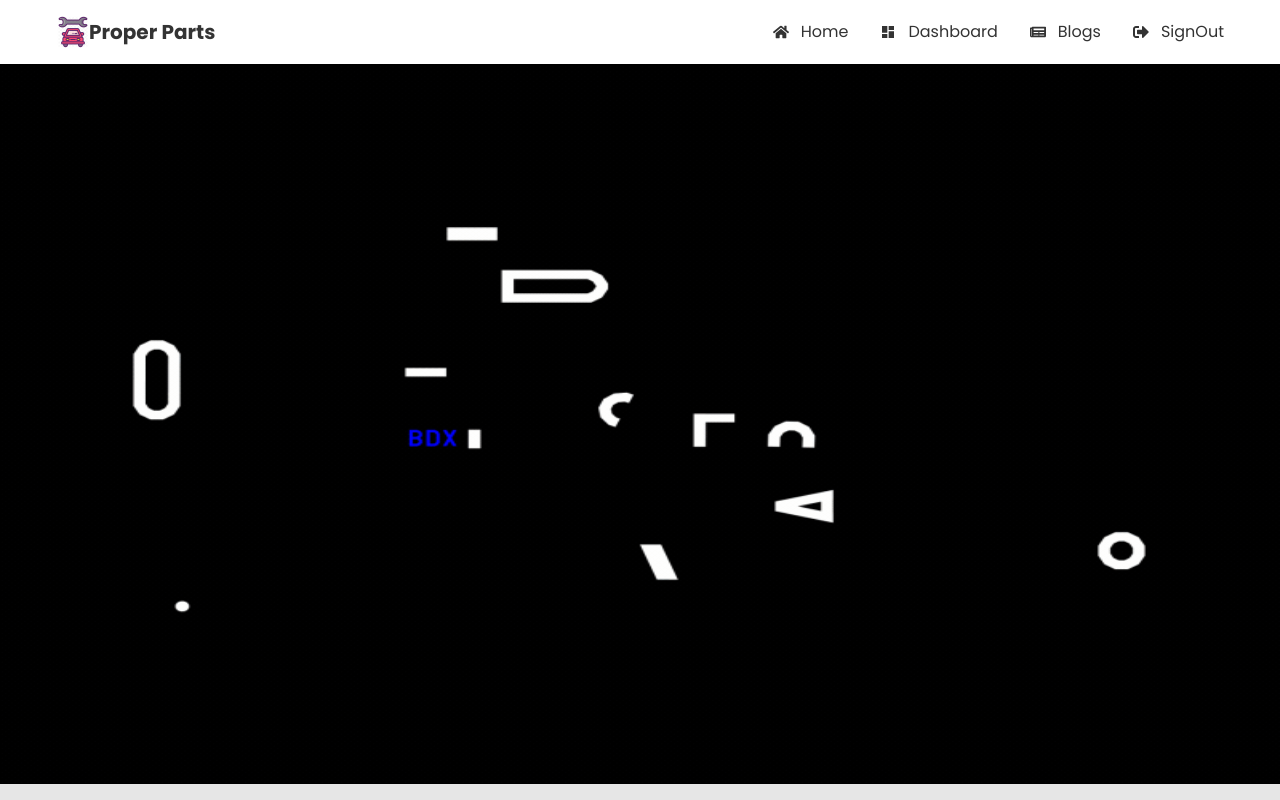
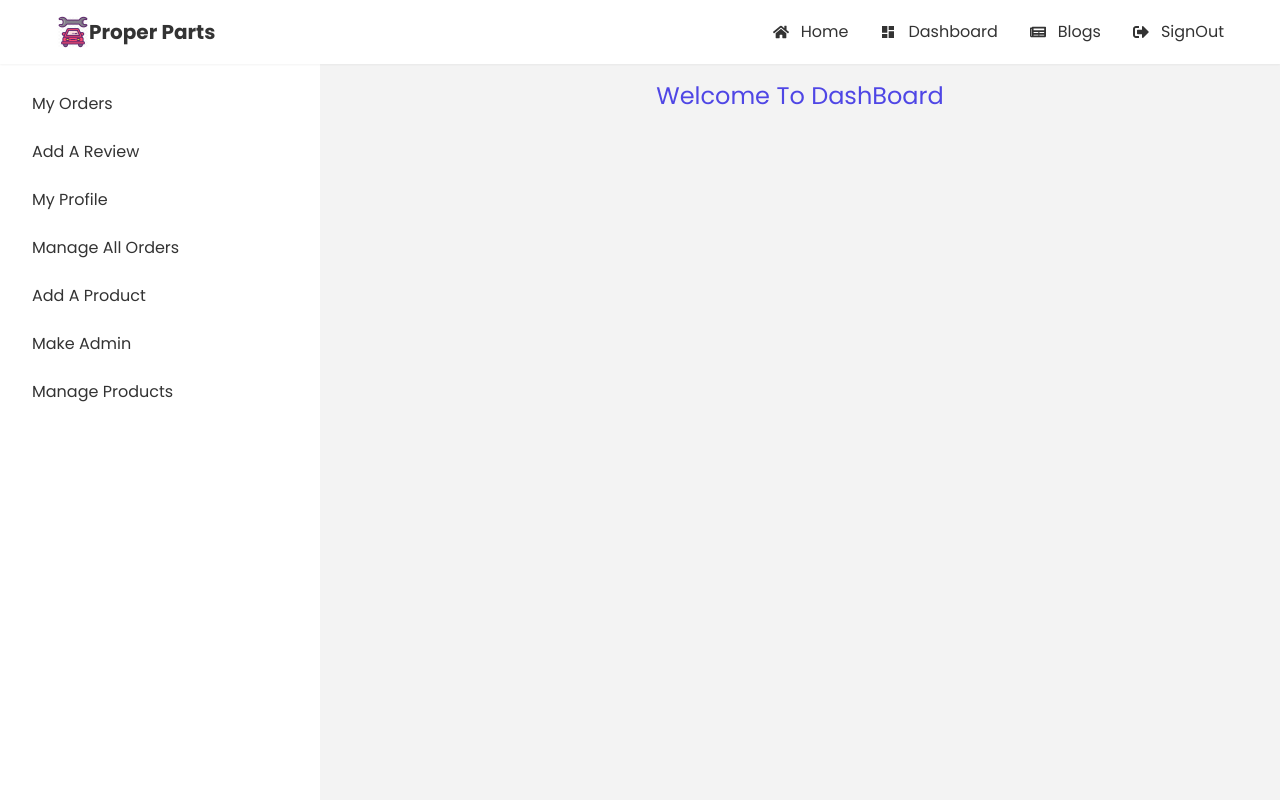
Before and after one commit to mohammadshariful/proper_parts_manufacture_client, a React (Create React App) app: page /dashboard in a window 1280 px wide. Shown: the top 800 px of the page. Built offline with nearby package versions, Linux system fonts and the light colour scheme; no server answers; sample sign-in values are in the browser's storage.

Commit message:
dashboard route and component created

```diff
--- a/src/App.js
+++ b/src/App.js
@@ -2,6 +2,7 @@ import { Route, Routes } from "react-router-dom";
 import { ToastContainer } from "react-toastify";
 import "react-toastify/dist/ReactToastify.css";
 import Blogs from "./pages/Blogs/Blogs";
+import Dashboard from "./pages/Dashboard/Dashboard";
 import Home from "./pages/Home/Home";
 import NotFound from "./pages/NotFound/NotFound";
 import Purchase from "./pages/Purchase/Purchase";
@@ -25,6 +26,14 @@ function App() {
             </RequireAuth>
           }
         />
+        <Route
+          path="/dashboard"
+          element={
+            <RequireAuth>
+              <Dashboard />
+            </RequireAuth>
+          }
+        ></Route>
         <Route path="/blogs" element={<Blogs />} />
         <Route path="/signin" element={<SignIn />} />
         <Route path="/signup" element={<SignUp />} />
--- /dev/null
+++ b/src/pages/Dashboard/Dashboard.js
@@ -0,0 +1,44 @@
+import React from "react";
+import { Link, Outlet } from "react-router-dom";
+
+const Dashboard = () => {
+  return (
+    <div className="drawer drawer-mobile">
+      <input id="dashboard-sidebar" type="checkbox" className="drawer-toggle" />
+      <div className="drawer-content w-[90%] mx-auto my-4">
+        <h2 className="text-2xl text-center text-primary">
+          Welcome To DashBoard
+        </h2>
+        <Outlet />
+      </div>
+      <div className="drawer-side">
+        <label for="dashboard-sidebar" className="drawer-overlay"></label>
+        <ul className="menu p-4 overflow-y-auto w-80 bg-base-100 text-base-content">
+          <li>
+            <Link to="/">My Orders</Link>
+          </li>
+          <li>
+            <Link to="/">Add A Review</Link>
+          </li>
+          <li>
+            <Link to="/">My Profile</Link>
+          </li>
+          <li>
+            <Link to="/">Manage All Orders</Link>
+          </li>
+          <li>
+            <Link to="/">Add A Product</Link>
+          </li>
+          <li>
+            <Link to="/">Make Admin</Link>
+          </li>
+          <li>
+            <Link to="/">Manage Products</Link>
+          </li>
+        </ul>
+      </div>
+    </div>
+  );
+};
+
+export default Dashboard;
--- a/src/pages/Shared/Navbar/Navbar.js
+++ b/src/pages/Shared/Navbar/Navbar.js
@@ -20,7 +20,7 @@ const Navbar = () => {
         </Link>
       </li>
       <li>
-        <Link to="/blogs">
+        <Link to="/dashboard">
           <MdDashboard />
           Dashboard
         </Link>
@@ -87,6 +87,28 @@ const Navbar = () => {
       <div className="navbar-end hidden lg:flex">
         <ul className="menu menu-horizontal p-0">{menu}</ul>
       </div>
+      <div className="navbar-end lg:hidden">
+        <label
+          htmlFor="dashboard-sidebar"
+          tabIndex="1"
+          className="btn btn-ghost lg:hidden"
+        >
+          <svg
+            xmlns="http://www.w3.org/2000/svg"
+            className="h-5 w-5"
+            fill="none"
+            viewBox="0 0 24 24"
+            stroke="currentColor"
+          >
+            <path
+              strokeLinecap="round"
+              strokeLinejoin="round"
+              strokeWidth="2"
+              d="M4 6h16M4 12h8m-8 6h16"
+            />
+          </svg>
+        </label>
+      </div>
     </div>
   );
 };
```
